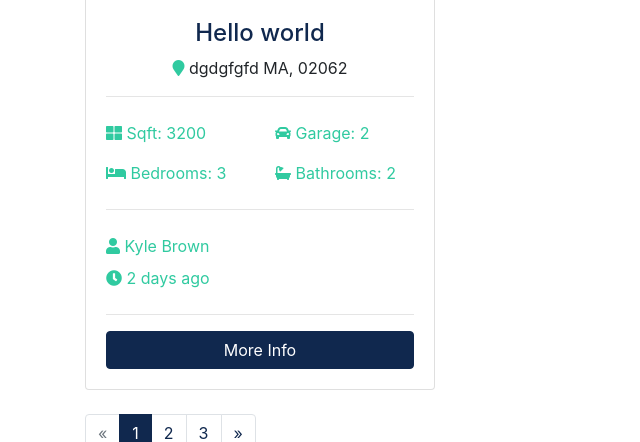
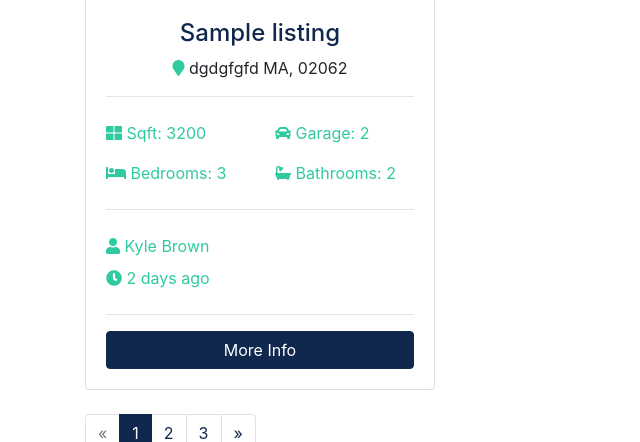
Before and after one commit to congtraan/testDjango, a Django app: page /listings/ in a window 1280 px wide. Shown: the part 495-937 px from the top of the page, without its empty margins (0-640 px from the left). Run offline with Django 3.2, Linux system fonts and the light colour scheme; tables that the repository leaves empty hold one stand-in row (values such as "Sample post"); some libraries are stand-ins or nearby versions.

Commit message:
changed title on listings page

```diff
--- a/templates/listings/listings.html
+++ b/templates/listings/listings.html
@@ -31,7 +31,7 @@
                 </div>
                 <div class="card-body">
                   <div class="listing-heading text-center">
-                    <h4 class="text-primary">Hello world</h4>
+                    <h4 class="text-primary">{{ listing.title }}</h4>
                     <p>
                       <i class="fas fa-map-marker text-secondary"></i> dgdgfgfd MA, 02062</p>
                   </div>
```
